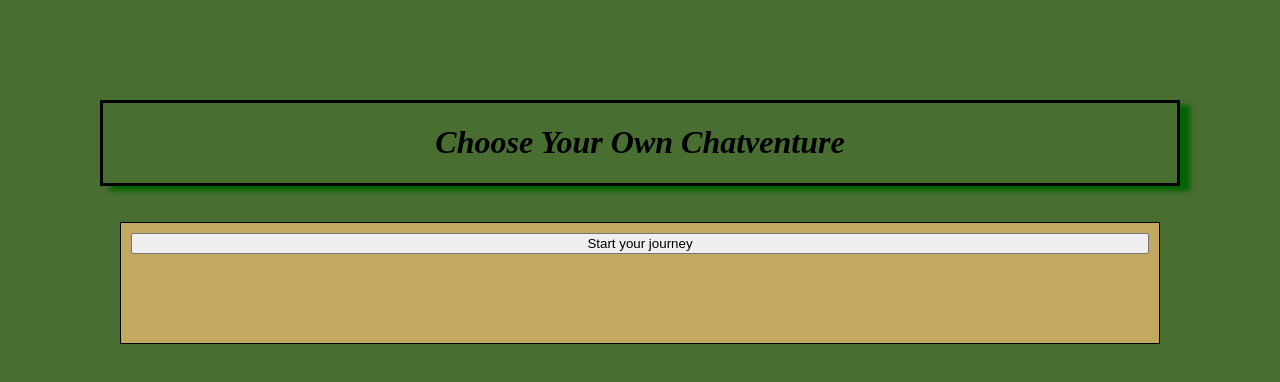
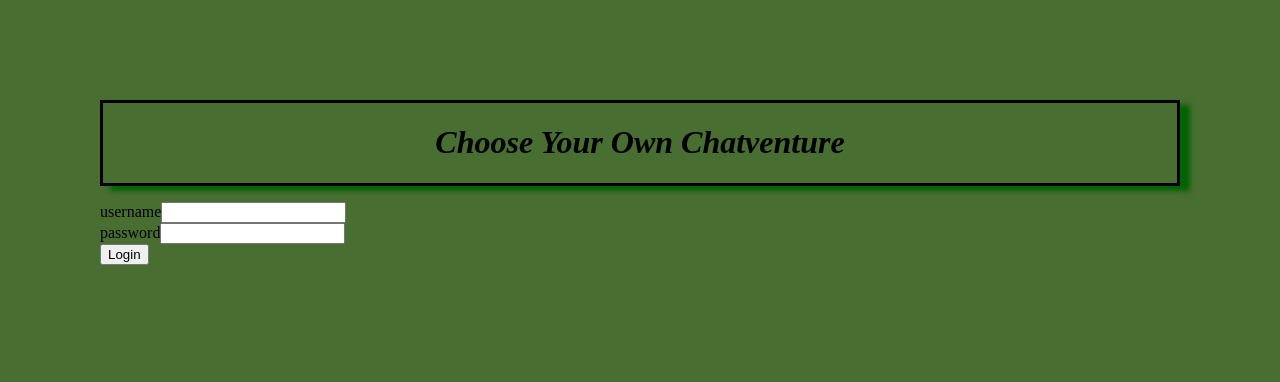
Before and after one commit to AaaDee/ChooseYouOwnChatventure, a React (Create React App) app in the folder frontend/: page / in a window 1280 px wide. Shown: the top 382 px of the page. Built offline with nearby package versions, Linux system fonts and the light colour scheme.

Commit message:
basic login form

```diff
--- a/frontend/src/components/App/index.tsx
+++ b/frontend/src/components/App/index.tsx
@@ -5,13 +5,17 @@ import { TextBox } from '../TextBox';
 import { useSelector } from 'react-redux';
 import { selectStatusIsLoading } from '../../features/entry/selectors';
 import { Spinner } from '../Spinner';
+import { LoginForm } from '../LoginForm';
 
 export const App = () => {
   const isLoading = useSelector(selectStatusIsLoading);
+  const userId = useSelector(selectStatusIsLoading);
   return (
     <StyledApp>
       <Title />
-      <TextBox />
+      {userId && <TextBox />}
+      {!userId && <LoginForm />}
+
       {isLoading && <Spinner />}
     </StyledApp>
   );
--- /dev/null
+++ b/frontend/src/components/LoginForm/index.tsx
@@ -0,0 +1,35 @@
+import React, { useState } from 'react';
+
+export function LoginForm() {
+  const [username, setUsername] = useState('');
+  const [password, setPassword] = useState('');
+
+  const handleLogin = (event: React.FormEvent) => {
+    event.preventDefault();
+    console.log('logging in with', username, password);
+  };
+
+  return (
+    <form onSubmit={handleLogin}>
+      <div>
+        username
+        <input
+          type="text"
+          value={username}
+          name="Username"
+          onChange={({ target }) => setUsername(target.value)}
+        />
+      </div>
+      <div>
+        password
+        <input
+          type="password"
+          value={password}
+          name="Password"
+          onChange={({ target }) => setPassword(target.value)}
+        />
+      </div>
+      <button type="submit">Login</button>
+    </form>
+  );
+}
--- a/frontend/src/features/entry/selectors.ts
+++ b/frontend/src/features/entry/selectors.ts
@@ -1,11 +1,16 @@
 import { RootState } from '../../store';
-import { EntryStateStatus } from './slice';
+import { StateStatus } from '../enums';
 
 export const selectChoices = (state: RootState) => state.entry.entry?.choices;
 export const selectContent = (state: RootState) => state.entry.entry?.content;
-export const selectStatusIsLoading = (state: RootState) =>
-  state.entry.status === EntryStateStatus.LOADING;
+export const selectStatusIsLoading = (state: RootState) => {
+  return (
+    state.entry.status === StateStatus.LOADING ||
+    state.user.status == StateStatus.LOADING
+  );
+};
+
 export const selectStatusIsRequested = (state: RootState) =>
-  state.entry.status === EntryStateStatus.REQUESTED;
+  state.entry.status === StateStatus.REQUESTED;
 
 export const selectEntry = (state: RootState) => state.entry.entry;
--- a/frontend/src/features/entry/slice.ts
+++ b/frontend/src/features/entry/slice.ts
@@ -2,20 +2,15 @@ import { createAsyncThunk, createSlice } from '@reduxjs/toolkit';
 import type { ActionReducerMapBuilder, PayloadAction } from '@reduxjs/toolkit';
 import { TextEntry } from '../../types';
 import { postRequest } from '../../requests/postRequest';
+import { StateStatus } from '../enums';
 
 export interface EntryState {
   entry?: TextEntry;
-  status: EntryStateStatus;
-}
-
-export enum EntryStateStatus {
-  IDLE = 'idle',
-  REQUESTED = 'requested',
-  LOADING = 'loading'
+  status: StateStatus;
 }
 
 const initialState: EntryState = {
-  status: EntryStateStatus.IDLE
+  status: StateStatus.IDLE
 };
 
 interface EntryRequestData {
@@ -39,16 +34,16 @@ export const choicesSlice = createSlice({
       state.entry = action.payload;
     },
     setStatusToRequested(state) {
-      state.status = EntryStateStatus.REQUESTED;
+      state.status = StateStatus.REQUESTED;
     }
   },
   extraReducers: (builder: ActionReducerMapBuilder<EntryState>) => {
     builder.addCase(fetchEntry.fulfilled, (state, action) => {
       state.entry = action.payload;
-      state.status = EntryStateStatus.IDLE;
+      state.status = StateStatus.IDLE;
     });
     builder.addCase(fetchEntry.pending, (state, _action) => {
-      state.status = EntryStateStatus.LOADING;
+      state.status = StateStatus.LOADING;
     });
   }
 });
--- /dev/null
+++ b/frontend/src/features/enums.ts
@@ -0,0 +1,5 @@
+export enum StateStatus {
+  IDLE = 'idle',
+  REQUESTED = 'requested',
+  LOADING = 'loading'
+}
--- /dev/null
+++ b/frontend/src/features/user/selectors.ts
@@ -0,0 +1,3 @@
+import { RootState } from '../../store';
+
+export const selectUserId = (state: RootState) => state.user.id;
--- /dev/null
+++ b/frontend/src/features/user/slice.ts
@@ -0,0 +1,43 @@
+import { createSlice } from '@reduxjs/toolkit';
+import type { PayloadAction } from '@reduxjs/toolkit';
+import { StateStatus } from '../enums';
+
+export interface UserState {
+  id?: string;
+  status: StateStatus;
+}
+
+const initialState: UserState = {
+  status: StateStatus.IDLE
+};
+
+// export const fetchEntry = createAsyncThunk(
+//   'entry/fetchStartEntry',
+//   async (data: EntryRequestData, _thunkAPI) => {
+//     const response = await postRequest(data.endpoint, data.data);
+//     return response.data as TextEntry;
+//   }
+// );
+
+export const userSlice = createSlice({
+  name: 'user',
+  initialState,
+  reducers: {
+    setUser(state, action: PayloadAction<string>) {
+      state.id = action.payload;
+    }
+  }
+  // extraReducers: (builder: ActionReducerMapBuilder<UserState>) => {
+  //   builder.addCase(fetchEntry.fulfilled, (state, action) => {
+  //     state.entry = action.payload;
+  //     state.status = EntryStateStatus.IDLE;
+  //   });
+  //   builder.addCase(fetchEntry.pending, (state, _action) => {
+  //     state.status = EntryStateStatus.LOADING;
+  //   });
+  // }
+});
+
+export const { setUser } = userSlice.actions;
+
+export default userSlice.reducer;
--- a/frontend/src/store.ts
+++ b/frontend/src/store.ts
@@ -1,11 +1,13 @@
 import { configureStore } from '@reduxjs/toolkit';
 import entryReducer from './features/entry/slice';
 import historyReducer from './features/history/slice';
+import userReducer from './features/user/slice';
 
 export const store = configureStore({
   reducer: {
     entry: entryReducer,
-    history: historyReducer
+    history: historyReducer,
+    user: userReducer
   }
 });
 
```
